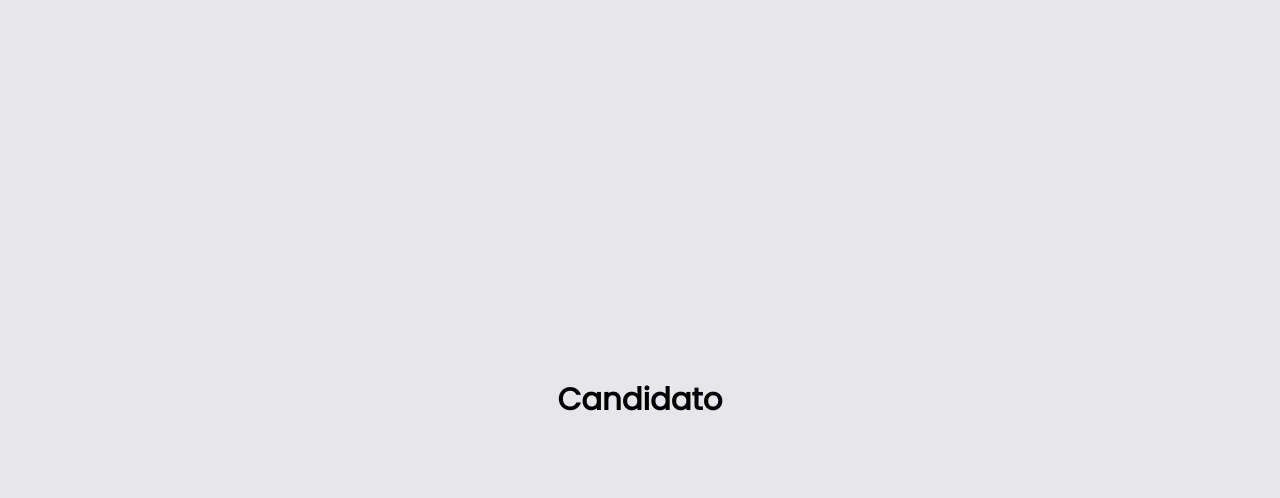
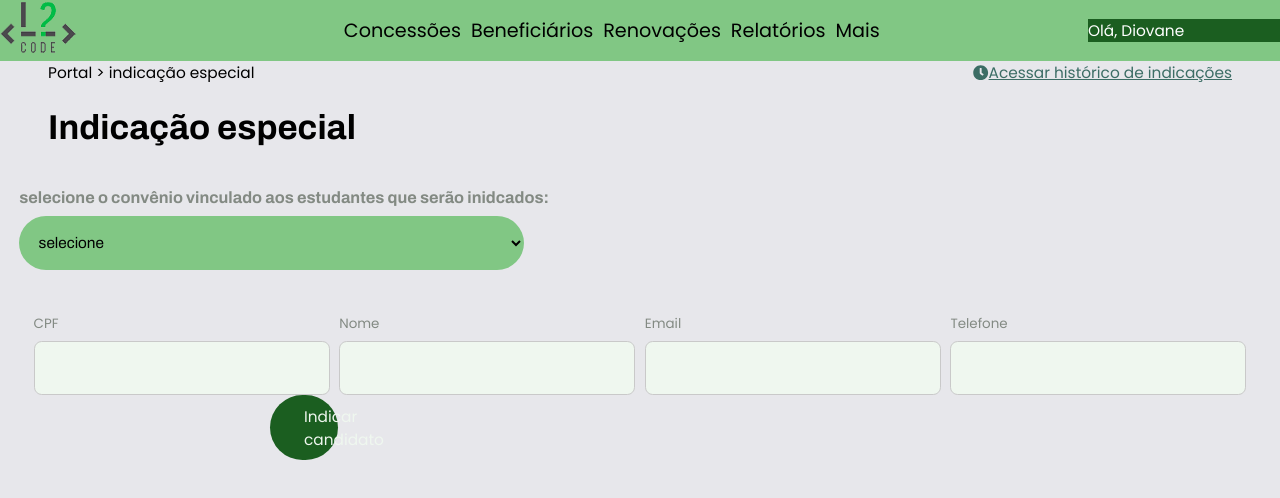
Before and after one commit to DiovanePacheti/project_L2code, a React (Create React App) app in the folder web/: page /candidato in a window 1280 px wide. Shown: the top 498 px of the page. Built offline with nearby package versions, Linux system fonts and the light colour scheme.

Commit message:
criando um services para  comunicar com o server e ainda con erros na listagem

```diff
--- a/web/package.json
+++ b/web/package.json
@@ -13,6 +13,7 @@
     "@types/node": "^12.0.0",
     "@types/react": "^16.9.0",
     "@types/react-dom": "^16.9.0",
+    "axios": "^0.20.0",
     "react": "^16.13.1",
     "react-dom": "^16.13.1",
     "react-router-dom": "^5.2.0",
--- a/web/src/components/ListagemCandidato/index.tsx
+++ b/web/src/components/ListagemCandidato/index.tsx
@@ -1,15 +1,32 @@
-import React from 'react';
+import React, { HTMLAttributes } from 'react';
 
+/*
 import './styles.css';
-function ListagemCandidato(){
+
+interface ListagemProps extends HTMLAttributes<HTMLElement>{
+    options: Array<{
+        cpf:string;
+        nome:string;
+        email:string;
+    }>;
+
+}
+
+const ListagemCandidato: React.FC<ListagemProps> = ({options}) =>{
     return(
-        <li>
-            <div className="item">
-                <strong>000.000.000-00</strong> <strong>Diovane</strong><strong>diovane@gmail.com</strong> <a href="">Ver detalhes</a> <a href="">Apagar</a>
-            </div>
-        </li>
+        {options.map(option =>{
+            return(
 
+                <li key={option.cpf}>
+                    <div className="item">
+                        <strong>{option.cpf}</strong> <strong>{option.nome}</strong><strong>{option.email}</strong> <a href="">Ver detalhes</a> <a href="">Apagar</a>
+                    </div>
+                </li>
+            )
+        })}
+        <h1>p</h1>
     );
 }
 
 export default ListagemCandidato;
+*/
--- a/web/src/components/Select/index.tsx
+++ b/web/src/components/Select/index.tsx
@@ -15,8 +15,8 @@ const Select: React.FC<SelectProps> = ({ label, name,options, ...rest}) => {
     return (
         <div className="select-block">
             <label htmlFor={name}>{label}</label>
-            <select id={name} {...rest} >
-                <option value="" disabled selected hidden>selecione</option>
+            <select defaultValue="" id={name} {...rest} >
+                <option value="" disabled hidden>selecione</option>
                 {options.map(option =>{
                     return <option key={option.value} value={option.value}>{option.label}</option>
                 })}
--- a/web/src/pages/Candidato/index.tsx
+++ b/web/src/pages/Candidato/index.tsx
@@ -1,12 +1,91 @@
-import React from 'react';
+import React, { useState, FormEvent } from 'react';
 import PageHeader from '../../components/PageHeader';
 import Select from '../../components/Select';
 import './styles.css';
+import Input from '../../components/Input';
+import api from '../../services/api';
 
 function Candidato(){
+    const[cpf, setCpf] = useState('');
+    const[nome, setNome] = useState('');
+    const[email, setEmail] = useState('');
+    const[telefone, setTelefone] = useState('');
+
+    function handleCreateCandidato(e:FormEvent){
+
+        e.preventDefault()
+        api.post('candidato',
+            {
+                cpf,
+                nome,
+                email,
+                telefone,
+                "convenio":"ULBRA-EAD",
+                "solucao":"Cred"
+            }
+        ).then(() => {
+            alert('Obrigado por fazer indicação especial!')
+        }).catch((err) =>{
+            alert(err.message)
+        })
+    }
+
     return(
-        <h1>Candidato</h1>
-    )
+
+        <div className="page-candidato" >
+
+            <PageHeader title="Indicação especial" />
+            <Select
+                name="convenio"
+                label="selecione o convênio vinculado aos estudantes que serão inidcados:"
+                options={[
+                    {value:'Cred', label:'ULBRA EAD - Cred'},
+                    {value:'Express', label:'ULBRA EAD - Cred/express'}
+
+                ]}
+            />
+
+            <div className="cadastro-candidato-express">
+                <form onSubmit={handleCreateCandidato} id="formulario-candidato">
+                    <Input
+                        name="cpf"
+                        label="CPF"
+                        value={cpf}
+                        onChange={(e) => {setCpf(e.target.value)}}
+                    />
+                    <Input
+                        name="nome"
+                        label="Nome"
+                        value={nome}
+                        onChange={(e) => {setNome(e.target.value)}}
+                    />
+                    <Input
+                        name="email"
+                        label="Email"
+                        value={email}
+                        onChange={(e) => {setEmail(e.target.value)}}
+                    />
+                    <Input
+                        name="telefone"
+                        label="Telefone"
+                        value={telefone}
+                        onChange={(e) => {setTelefone(e.target.value)}}
+                    />
+                    <button type="submit">Indicar candidato</button>
+                </form>
+            </div>
+            <div className="listando-candidatos">
+                <ul>
+                    {
+
+                    }
+
+                </ul>
+            </div>
+
+
+        </div>
+    );
 }
 
 export default Candidato;
--- a/web/src/pages/CandidatoExpress/index.tsx
+++ b/web/src/pages/CandidatoExpress/index.tsx
@@ -1,22 +1,23 @@
-import React from 'react';
+import React, { useState } from 'react';
 import PageHeader from '../../components/PageHeader';
 import Select from '../../components/Select';
+import './styles.css';
+import Input from '../../components/Input';
 
-import './styles.css';
-import ListagemCandidato from '../../components/ListagemCandidato';
-import Input from '../../components/Input';
-import { link } from 'fs';
+
 
 function CandidatoExpress(){
 
-    const listagem =[
-        {cpf:"000.000.000-89", nome:"Luis", email:"luis@gmail.com" }
 
 
-    ]
+    const[cpf, setCpf] = useState('');
+    const[nome, setNome] = useState('');
+    const[email, setEmail] = useState('');
+    const[telefone, setTelefone] = useState('');
 
     return(
         <div className="page-candidato-express" >
+
             <PageHeader title="Indicação especial" />
             <Select
                 name="convenio"
@@ -29,22 +30,38 @@ function CandidatoExpress(){
             />
 
             <div className="cadastro-candidato-express">
-                <form id="formulario-candidato">
-                    <Input name="cpf" label="CPF" />
-                    <Input name="nome" label="Nome" />
-                    <Input name="email" label="Email" />
-                    <Input name="telefone" label="Telefone" />
+                <form  id="formulario-candidato">
+                    <Input
+                        name="cpf"
+                        label="CPF"
+                        value={cpf}
+                        onChange={(e) => {setCpf(e.target.value)}}
+                    />
+                    <Input
+                        name="nome"
+                        label="Nome"
+                        value={nome}
+                        onChange={(e) => {setNome(e.target.value)}}
+                    />
+                    <Input
+                        name="email"
+                        label="Email"
+                        value={email}
+                        onChange={(e) => {setEmail(e.target.value)}}
+                    />
+                    <Input
+                        name="telefone"
+                        label="Telefone"
+                        value={telefone}
+                        onChange={(e) => {setTelefone(e.target.value)}}
+                    />
+                    <button type="submit">Indicar candidato</button>
                 </form>
-                    <button type="button">Indicar candidato</button>
             </div>
             <div className="listando-candidatos">
                 <ul>
                     {
-                        listagem.map(lista =>{
-                            return(
-                                <ListagemCandidato />
-                            )
-                        })
+
                     }
 
                 </ul>
--- /dev/null
+++ b/web/src/services/api.ts
@@ -0,0 +1,7 @@
+import axios from 'axios';
+
+const api = axios.create({
+    baseURL:'http://localhost:3333',
+});
+
+export default api;
```
Also changed, not shown: 1 other file (tests, documents, lock files or other folders).
